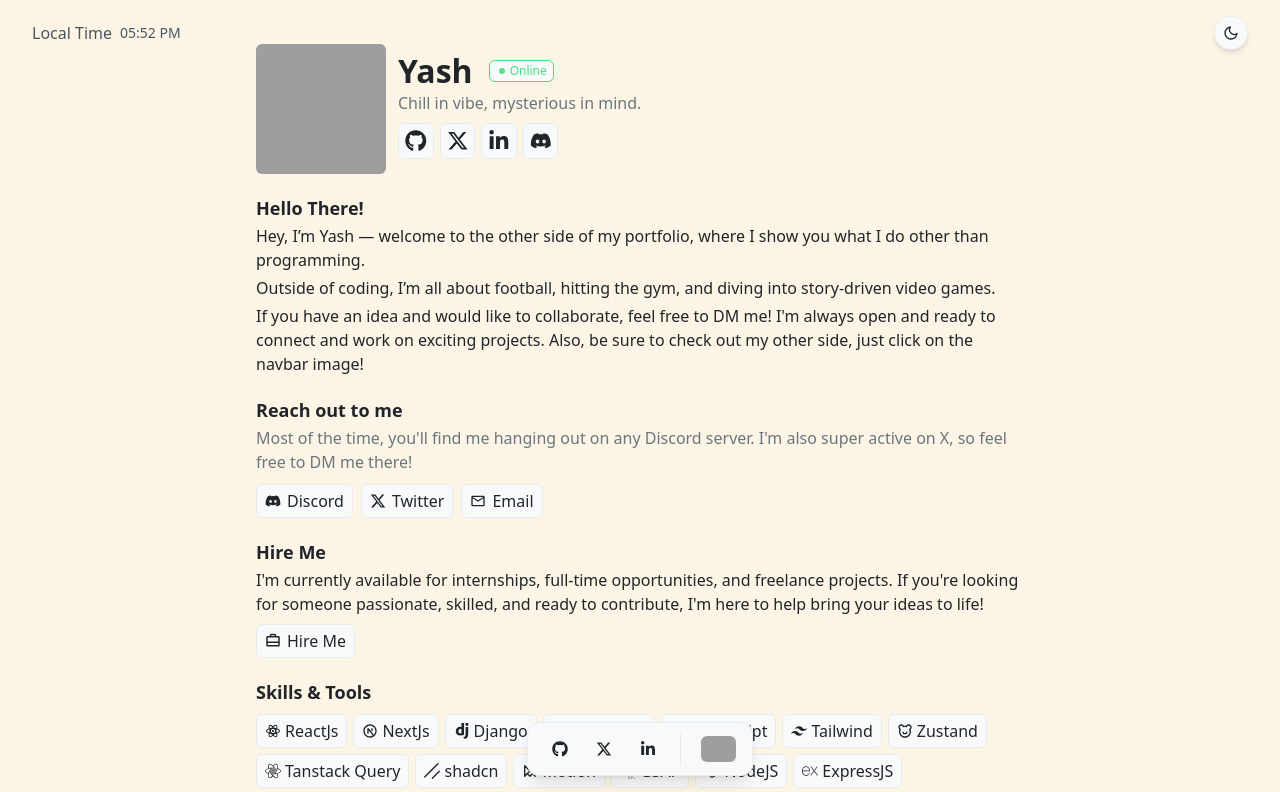
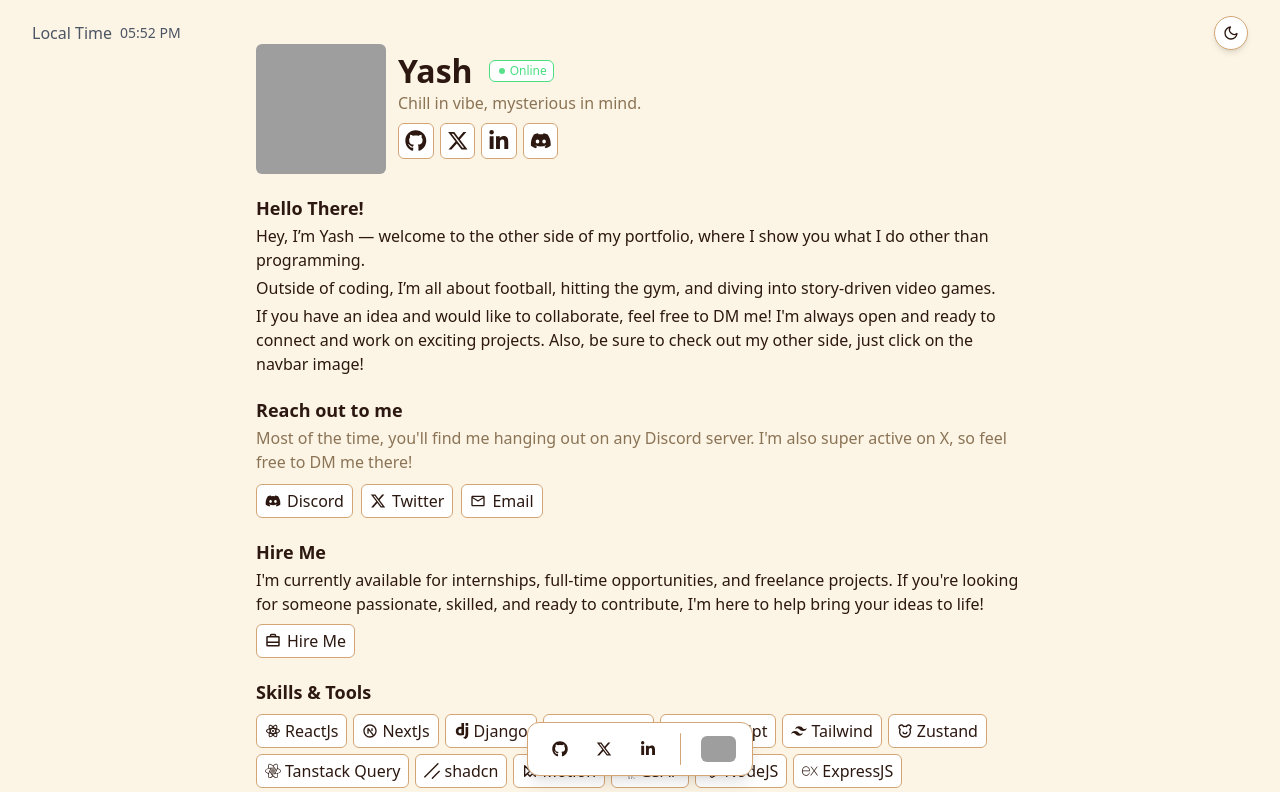
Before and after one commit to kushagra2503/kushfolio, a Next.js app: page / in a window 1280 px wide. Shown: the top 792 px of the page. Built offline with nearby package versions, Linux system fonts and the light colour scheme; grey boxes are pictures that could not be loaded.

Commit message:
Adjust light mode colors for better contrast with warm cream background: darker text, warm borders, and muted colors

```diff
--- a/tailwind.config.ts
+++ b/tailwind.config.ts
@@ -21,10 +21,10 @@ export default {
         // Light mode colors
         light: {
           bg: "#FCF5E5",
-          card: "#f8f9fa",
-          border: "#e9ecef",
-          text: "#212529",
-          muted: "#6c757d",
+          card: "#ffffff",
+          border: "#d4a574",
+          text: "#2c1810",
+          muted: "#8b7355",
         },
       },
     },
```
